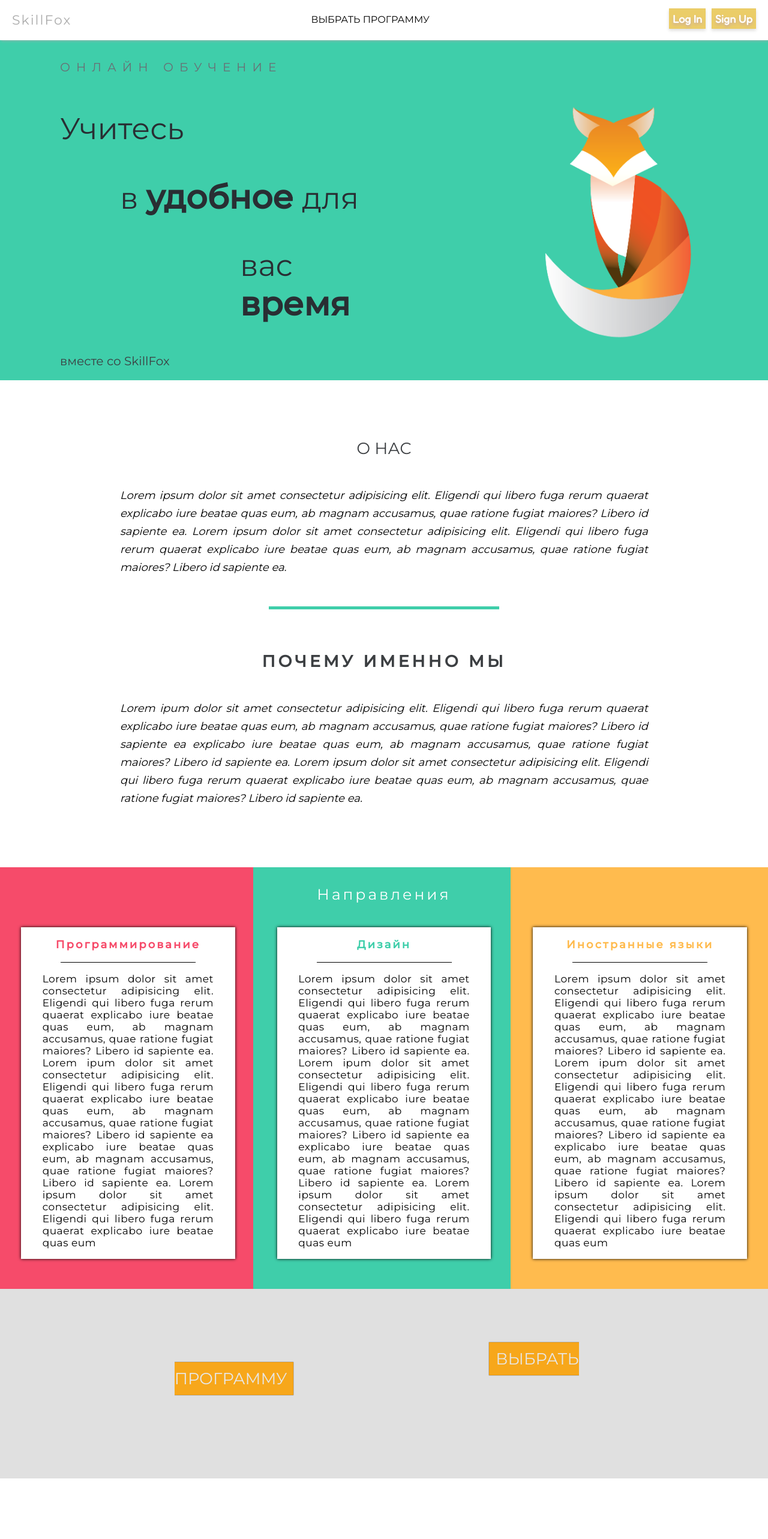
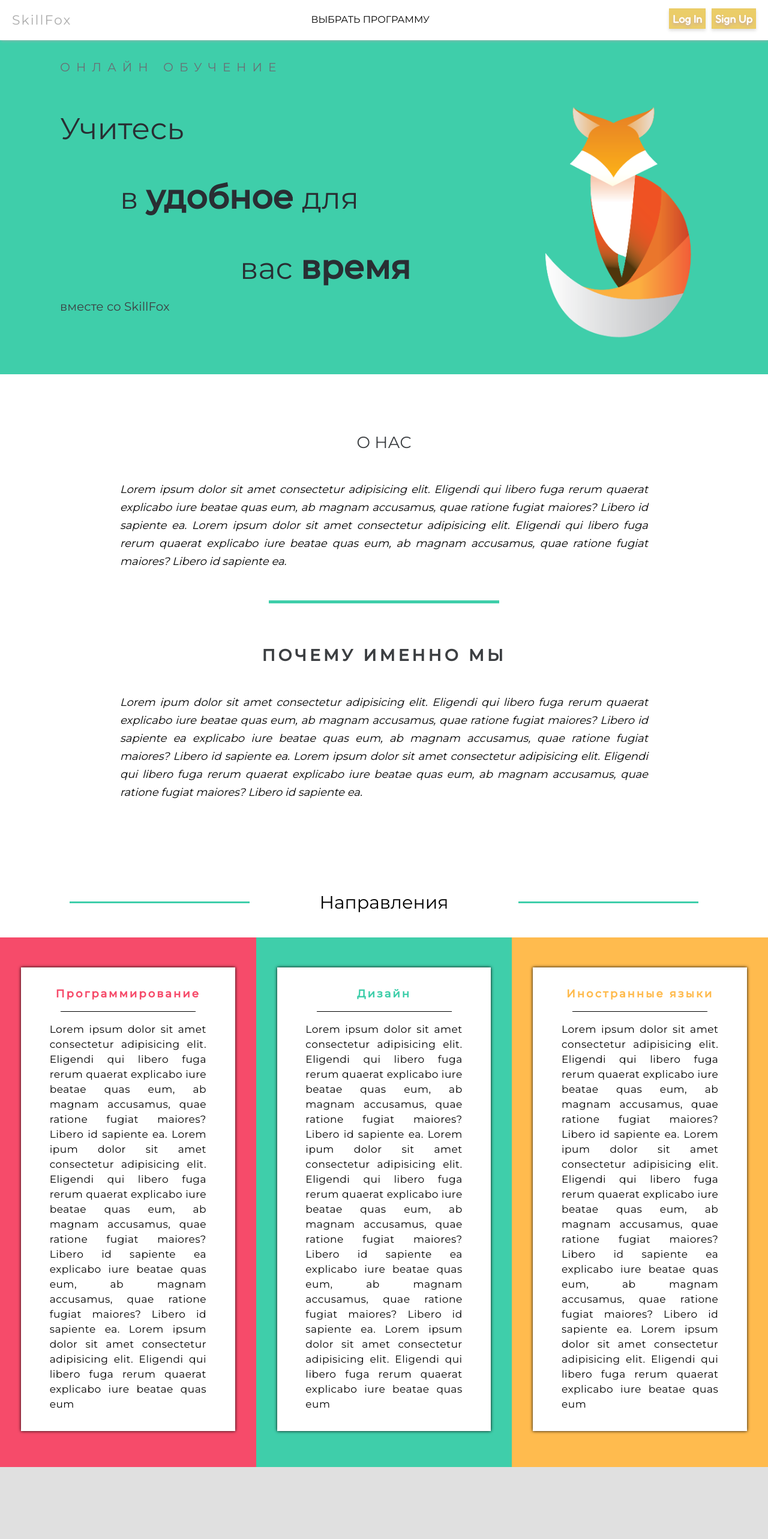
Before and after one commit to Kathleen-J/Project__Frontend, a React (Create React App) app: page / in a window 1280 px wide. Shown: the top 2566 px of the page at 60% size. Before the commit the page ends 2465 px from the top, so only its background shows below. Built offline with nearby package versions, Linux system fonts and the light colour scheme; a web font is replaced by a local one.

Commit message:
style refactoring

```diff
--- a/src/App.css
+++ b/src/App.css
@@ -1,11 +1,37 @@
 body {
     height: 100%;
+    width: 100%;
     margin: 0;
     padding: 0;
   }
 
-  .App {
-    display: flex;
-    flex-direction: column;
-    width: 100%;
+.App {
+  display: flex;
+  flex-direction: column;
+}
+
+* {
+  scrollbar-width: thin;
+  scrollbar-color: #292e33 rgba(255, 255, 255, 0);
+}
+
+*::-webkit-scrollbar {
+  width: 5px;
+}
+
+*::-webkit-scrollbar-track {
+  background: rgba(65, 65, 65, 0.274);
+}
+
+*::-webkit-scrollbar-thumb {
+  background-color: #292e3377;
+  border-radius: 20px;
+  border: 1px solid rgba(255, 255, 255, 0);
+}
+
+@media (max-width: 585px) {
+  body {
+    height: 100vh;
+    width: 100vh;
   }
+}
--- a/src/components/Header/Header.module.css
+++ b/src/components/Header/Header.module.css
@@ -68,3 +68,16 @@ a:focus {
 .choose__program:active {
   color: #21c0a5;
 }
+
+@media (max-width: 500px) {
+  .navbar {
+    flex-wrap: wrap;
+  }
+}
+
+@media (max-width: 500px) {
+  .navbar div {
+    margin-top: 20px;
+    margin-left: 30%;
+  }
+}
--- a/src/components/LoginSignup/Login/Login.module.css
+++ b/src/components/LoginSignup/Login/Login.module.css
@@ -6,3 +6,9 @@
   margin-top: 68px;
   min-height: calc(100vh - 68px);
 }
+
+@media (max-width: 585px) {
+  .modal {
+    min-height: calc(100vh + 68px);
+  }
+}
--- a/src/components/LoginSignup/LoginSignup.module.css
+++ b/src/components/LoginSignup/LoginSignup.module.css
@@ -42,3 +42,45 @@
   box-shadow: 0px 0px 15px 1px rgba(0, 0, 0, 0.37) inset;
   outline: 0;
 }
+
+@media (max-width: 585px) {
+  .form {
+    margin: 50px 70px;
+  }
+}
+
+@media (max-width: 585px) {
+  .login, .password, .send {
+    border-radius: 30px;
+    padding: 15px 80px;
+    font-size: 25px;
+    margin: 20px 0;
+  }
+}
+
+@media (max-width: 585px) {
+  .send {
+    margin-top: 70px;
+  }
+}
+
+@media (min-width: 1500px) {
+  .form {
+    padding: 80px 60px;
+  }
+}
+
+@media (min-width: 1500px) {
+  .login, .password, .send {
+    border-radius: 30px;
+    padding: 15px 80px;
+    font-size: 25px;
+    margin: 20px 0;
+  }
+}
+
+@media (min-width: 1500px) {
+  .send {
+    margin-top: 70px;
+  }
+}
--- a/src/components/LoginSignup/Signup/Signup.module.css
+++ b/src/components/LoginSignup/Signup/Signup.module.css
@@ -6,3 +6,9 @@
   margin-top: 68px;
   min-height: calc(100vh - 68px);
 }
+
+@media (max-width: 585px) {
+  .modal {
+    min-height: calc(100vh + 68px);
+  }
+}
--- a/src/components/Main/AboutUs/AboutUs.module.css
+++ b/src/components/Main/AboutUs/AboutUs.module.css
@@ -31,3 +31,22 @@
   width: 30%;
   margin: 50px auto;
 }
+
+@media (max-width: 700px) {
+  .description {
+    font-size: 22px;
+    margin: auto 80px;
+  }
+}
+
+@media (max-width: 700px) {
+  .line_decorator {
+    width: 60%;
+  }
+}
+
+@media (min-width: 1500px) {
+  .description {
+    font-size: 23px;
+  }
+}
--- a/src/components/Main/ChooseProgram/ChooseProgram.module.css
+++ b/src/components/Main/ChooseProgram/ChooseProgram.module.css
@@ -2,15 +2,14 @@
   text-align: center;
   font: 27px "Montserrat";
   color: #3c3f42;
-  padding-top: 100px;
-  padding-bottom: 150px;
+  padding-top: 200px;
+  padding-bottom: 300px;
   background-color: #4d4d4d2c;
 }
 
 .choose_program {
   border: 1px solid #f09c0c;
-  margin-left: 500px;
-  margin-right: 500px;
+  margin: auto 500px;
   text-decoration: none;
   color: rgb(231, 231, 231);
   background-color: #f7a71b;
@@ -22,3 +21,9 @@
   background-color: #f7a61bd5;
   border-color: #f7a61bd5;
 }
+
+@media (max-width: 1354px) {
+  .choose_program {
+    margin: auto;
+  }
+}
--- a/src/components/Main/ContentAreas/ContentAreas.jsx
+++ b/src/components/Main/ContentAreas/ContentAreas.jsx
@@ -2,10 +2,17 @@ import css from "./ContentAreas.module.css";
 
 const ContentAreas = () => {
   return (
-    <div>
     <div className={css.content_areas}>
+
+        <div className={css.areas_content}>
+          <div className={css.lineDecorator}></div>
           <div className={css.areas}>Направления</div>
+          <div className={css.lineDecorator}></div>
+        </div>
+
         <div className={css.all_areas}>
+
+          <div className={css.development_area}>
             <div className={css.area}>
               <p className={`${css.name} ${css.development}`}>Программирование</p>
               <div className={css.lineDecorator}></div>
@@ -22,6 +29,9 @@ const ContentAreas = () => {
                 fuga rerum quaerat explicabo iure beatae quas eum
               </p>
             </div>
+          </div>
+
+          <div className={css.design_area}>
             <div className={css.area}>
               <p className={`${css.name} ${css.design}`}>Дизайн</p>
               <div className={css.lineDecorator}></div>
@@ -38,6 +48,9 @@ const ContentAreas = () => {
                 fuga rerum quaerat explicabo iure beatae quas eum
               </p>
             </div>
+          </div>
+
+          <div className={css.languages_area}>
             <div className={css.area}>
               <p className={`${css.name} ${css.languages}`}>Иностранные языки</p>
               <div className={css.lineDecorator}></div>
@@ -55,7 +68,9 @@ const ContentAreas = () => {
               </p>
             </div>
           </div>
+
         </div>
+
     </div>
   );
 };
--- a/src/components/Main/ContentAreas/ContentAreas.module.css
+++ b/src/components/Main/ContentAreas/ContentAreas.module.css
@@ -1,19 +1,45 @@
-.content_areas {
-  padding-bottom: 30px;
-  background: linear-gradient(
-    to left,
-    #ffbb4e 0%,
-    #ffbb4e 33.5%,
-    #3fceaa 33.5%,
-    #3fceaa 67%,
-    #f64b6a 67%,
-    #f64b6a 100%
-  );
-}
-
 .all_areas {
   display: flex;
   justify-content: space-between;
+}
+
+.areas_content {
+  display: flex;
+  flex-direction: row;
+  justify-content: space-between;
+  margin: 150px 0 40px 0;
+}
+
+.areas {
+  font: 30px "Montserrat";
+  color: black;
+}
+
+.areas_content .lineDecorator {
+  border-bottom: solid 3px #3fceaa;
+  width: 300px;
+}
+
+.development_area {
+  background-color: #f64b6a;
+  padding: 40px 0;
+}
+
+.design_area {
+  background-color: #3fceaa;
+  padding: 40px 0;
+}
+
+.languages_area {
+  background-color: #ffbb4e;
+  padding: 40px 0;
+}
+
+.area {
+  margin: 10px 35px 20px 35px;
+  padding: 15px;
+  background-color: white;
+  box-shadow: 0px 0px 5px 0px #000000;
 }
 
 .name {
@@ -21,6 +47,8 @@
   font: 18px "Montserrat";
   font-weight: bold;
   letter-spacing: 3px;
+  padding-left: 5px;
+  padding-right: 5px;
 }
 
 .development {
@@ -36,7 +64,7 @@
 }
 
 .lineDecorator {
-  border-bottom: solid 1px black;
+  border-bottom: solid 1.5px black;
   width: 225px;
   margin: auto;
 }
@@ -47,19 +75,56 @@
   text-align: justify;
   letter-spacing: 0.5px;
   font: 17px "Montserrat";
+  line-height: 25px;
 }
 
-.areas {
-  text-align: center;
-  font: 25px "Montserrat";
-  color: #ffffff;
-  letter-spacing: 4px;
-  margin: 100px 10% 30px 10%;
-  padding-top: 30px;
+@media (max-width: 1066px) {
+  .development_area .lineDecorator, .design_area .lineDecorator {
+    margin-top: 40px;
+  }
 }
 
-.area {
-  margin: 10px 35px 20px 35px;
-  background-color: white;
-  box-shadow: 0px 0px 5px 0px #000000;
+@media (max-width: 976px) {
+  .all_areas {
+    flex-wrap: wrap;
+  }
 }
+
+@media (max-width: 976px) {
+  .all_areas {
+    background: linear-gradient(
+      to top,
+      #ffbb4e 0%,
+      #ffbb4e 33.5%,
+      #3fceaa 33.5%,
+      #3fceaa 67%,
+      #f64b6a 67%,
+      #f64b6a 100%
+    );
+  }
+}
+
+@media (max-width: 976px) {
+  .area {
+    margin: auto 80px;
+  }
+}
+
+@media (max-width: 976px) {
+  .info {
+    padding-left: 10%;
+    padding-right: 10%;
+  }
+}
+
+@media (max-width: 976px) {
+  .areas_content .lineDecorator {
+    width: 200px;
+  }
+}
+
+@media (min-width: 1500px) {
+  .name, .info {
+    font-size: 23px;
+  }
+}
--- a/src/components/Main/Title/Title.jsx
+++ b/src/components/Main/Title/Title.jsx
@@ -5,10 +5,12 @@ const Title = () => {
     <div className={css.title}>
       <div className={css.education_left}>
         <p className={css.education_online}>ОНЛАЙН ОБУЧЕНИЕ</p>
-        <p className={css.education}>Учитесь</p>
-        <p className={`${css.education} ${css.description_one}`}>в <span> удобное </span> для</p>
-        <p className={`${css.education} ${css.description_two}`}>вас <span> время</span></p>
-        <p className={css.skillford}>вместе со SkillFox</p>
+        <div className={css.description}>
+          <p className={`${css.education} ${css.description_three}`}>Учитесь</p>
+          <p className={`${css.education} ${css.description_one}`}>в <span> удобное </span> для</p>
+          <p className={`${css.education} ${css.description_two}`}>вас <span> время</span></p>
+        </div>
+        <p className={`${css.skillfox} ${css.description}`}>вместе со SkillFox</p>
       </div>
       <div className={css.education_right}>
         <img src={require('./fox.png')} alt="foxy" className={css.fox}/>
--- a/src/components/Main/Title/Title.module.css
+++ b/src/components/Main/Title/Title.module.css
@@ -31,21 +31,50 @@ span {
   padding-left: 400px;
 }
 
-.skillford {
-  font-size: 25px;
-  color: #3c3f42;
-  padding-left: 100px;
-}
-
 .fox {
   width: 500px;
   height: 500px;
   padding-top: 120px;
 }
 
-.skillford {
+.skillfox {
   font-size: 25px;
   color: #3c3f42;
   padding-left: 100px;
   font: 20px "Montserrat";
 }
+
+
+@media (max-width: 1197px) {
+  .education_right {
+    display: none;
+  }
+}
+
+@media (max-width: 1284px) {
+  .description_two {
+    padding: 0;
+    margin: 0;
+    padding-left: 400px;
+  }
+}
+
+@media (max-width: 697px) {
+  span, .education {
+    font-size: 35px;
+  }
+}
+
+@media (max-width: 500px) {
+  .title {
+    padding: 50px 5px 10px 5px;
+    justify-content: center;
+    margin: 0;
+  }
+}
+
+@media (min-width: 1700px) {
+  .fox {
+    padding-right: 20vh;
+  }
+}
```
Also changed, not shown: src/components/Programs/Content/Title/Title.module.css (line endings or trailing spaces). Lines whose indentation alone changed are shown as unchanged.
